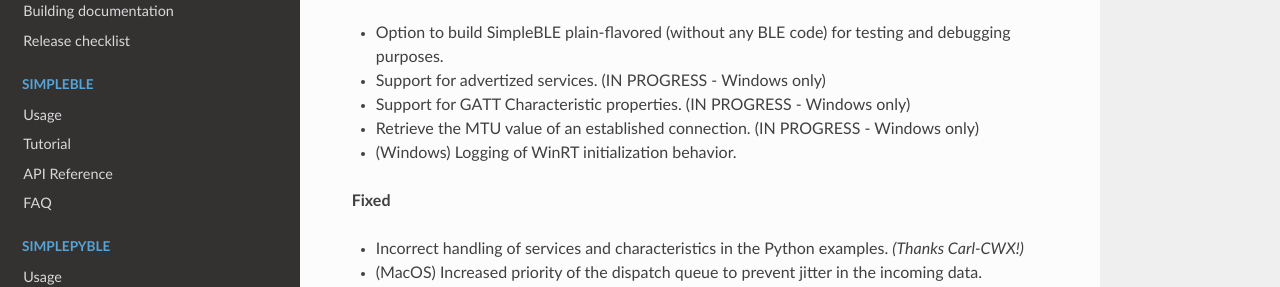
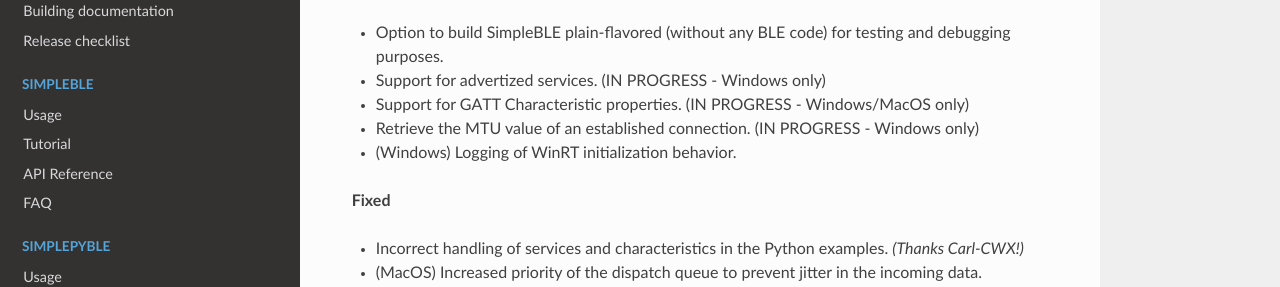
Before and after one commit to OpenBluetoothToolbox/SimpleBLE, a Sphinx documentation site: the page built from docs/changelog.rst, in a window 1280 px wide and 900 px high. Shown: the part 339-626 px from the top of the window. Built offline with Sphinx 7.4.7 and the Read the Docs theme 2.0.0, drawn with Linux system fonts in a browser that asks for light colours.

Commit message:
Added support for characteristic properties on MacOS too

```diff
--- a/docs/changelog.rst
+++ b/docs/changelog.rst
@@ -13,7 +13,7 @@
 
 -  Option to build SimpleBLE plain-flavored (without any BLE code) for testing and debugging purposes.
 -  Support for advertized services. (IN PROGRESS - Windows only)
--  Support for GATT Characteristic properties. (IN PROGRESS - Windows only)
+-  Support for GATT Characteristic properties. (IN PROGRESS - Windows/MacOS only)
 -  Retrieve the MTU value of an established connection. (IN PROGRESS - Windows only)
 -  (Windows) Logging of WinRT initialization behavior.
 
```
Also changed, not shown: 1 other file.
